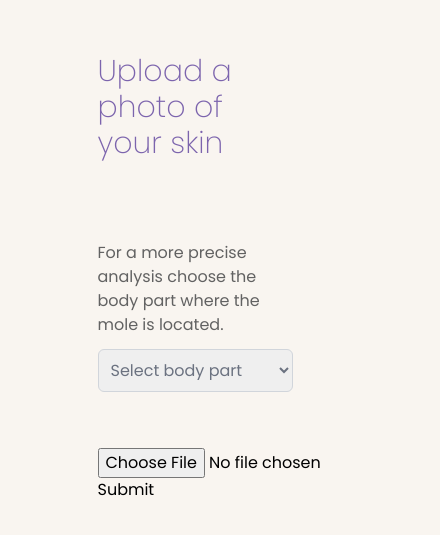
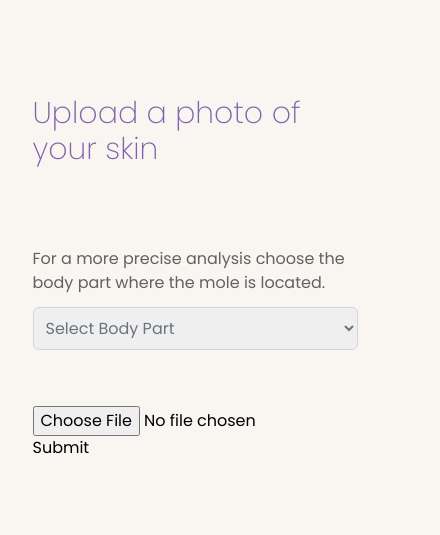
Before and after one commit to kaisaarumeel/skin-cancer-detector, a SvelteKit app in the folder client/: page /upload in a window 390 px wide. Shown: the part 145-680 px from the top of the page, 440 px wide, since content can reach past the window. Built offline with nearby package versions, Linux system fonts and the light colour scheme.

Commit message:
#8 Add body part option

```diff
--- a/client/src/routes/upload/+page.svelte
+++ b/client/src/routes/upload/+page.svelte
@@ -1,14 +1,37 @@
 <div class="h-screen w-full flex items-center justify-center">
-    <div class="flex flex-col items-center justify-center w-6/12">
+    <div class="flex flex-col items-center justify-center lg:w-6/12 w-10/12">
         <h1 class="text-secondary text-3xl font-extralight mb-20">Upload a photo of your skin</h1>
         <p class="text-tertiary mb-2">For a more precise analysis choose the body part where the mole is located.</p>
 
         <div class="mb-4 w-full">
             <select class="w-full p-2 border border-gray-300 rounded-md outline-none mt-1 focus:border-secondary text-gray-500 focus:text-black" aria-label="Body Part">
-                <option value="" disabled selected class="text-gray-400">Select body part</option>
-                <option value="arm">Arm</option>
-                <option value="leg">Leg</option>
+                <option value="" disabled selected class="text-gray-400">Select Body Part</option>
+                <option value="ear">Ear</option>
+                <option value="face">Face</option>
+                <option value="neck">Neck</option>
+                <option value="scalp">Scalp</option>
+
+                <optgroup label="Trunk region">
+                    <option value="abdomen">Abdomen</option>
+                    <option value="back">Back</option>
+                    <option value="chest">Chest</option>
+                    <option value="trunk">Trunk - Other</option>
+                </optgroup>
+
+                <optgroup label="Upper limbs">
+                    <option value="acral">Acral (Fingers/Toes)</option>
+                    <option value="hand">Hand</option>
+                    <option value="upper_extremity">Upper Extremity (Arm)</option>
+                </optgroup>
+
+                <optgroup label="Lower limbs">
+                    <option value="foot">Foot</option>
+                    <option value="lower_extremity">Lower Extremity (Leg)</option>
+                </optgroup>
+
+                <option value="genital">Genital Area</option>
             </select>
+
         </div>
 
         <form class="mt-10 w-full" action="/action_page.php">
```
